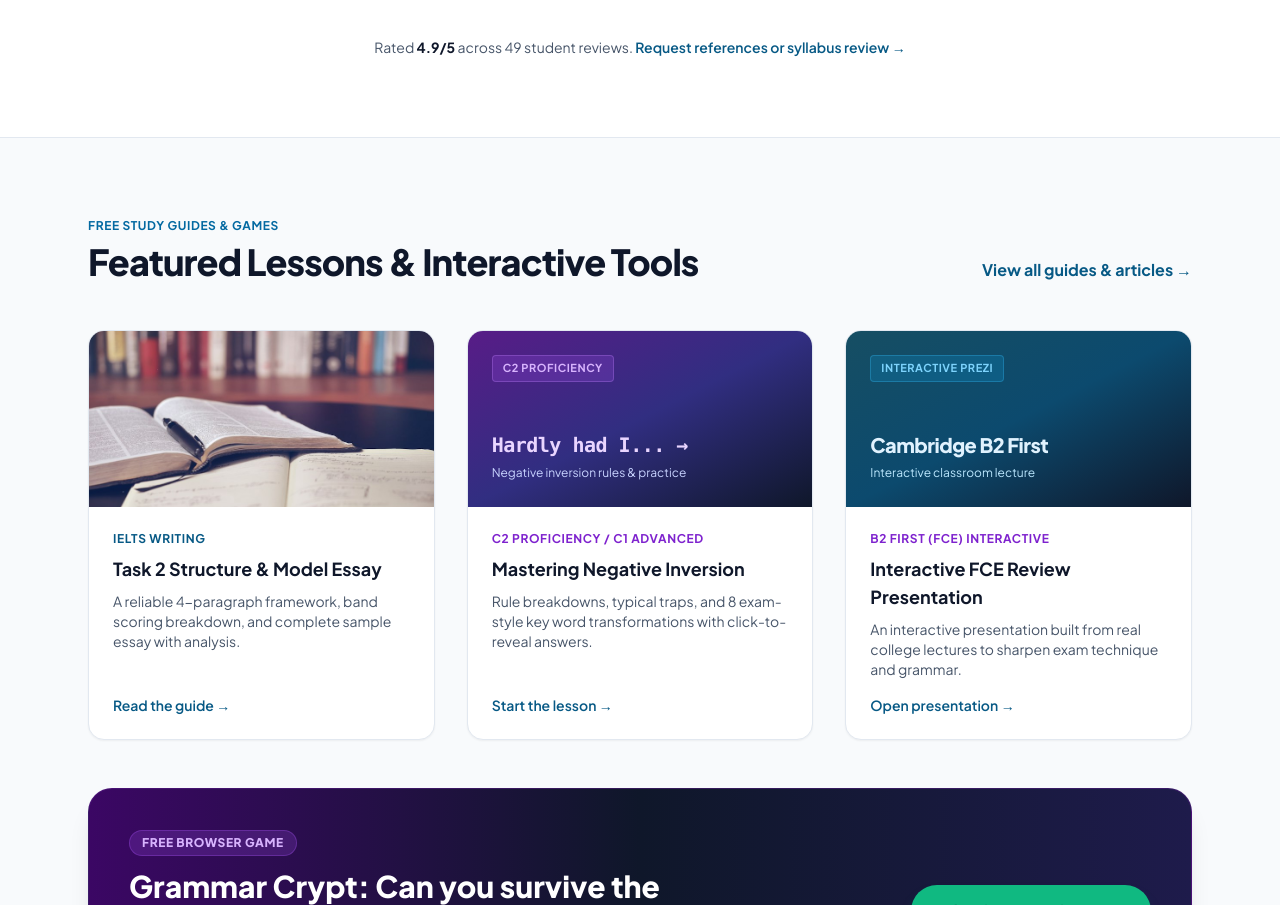
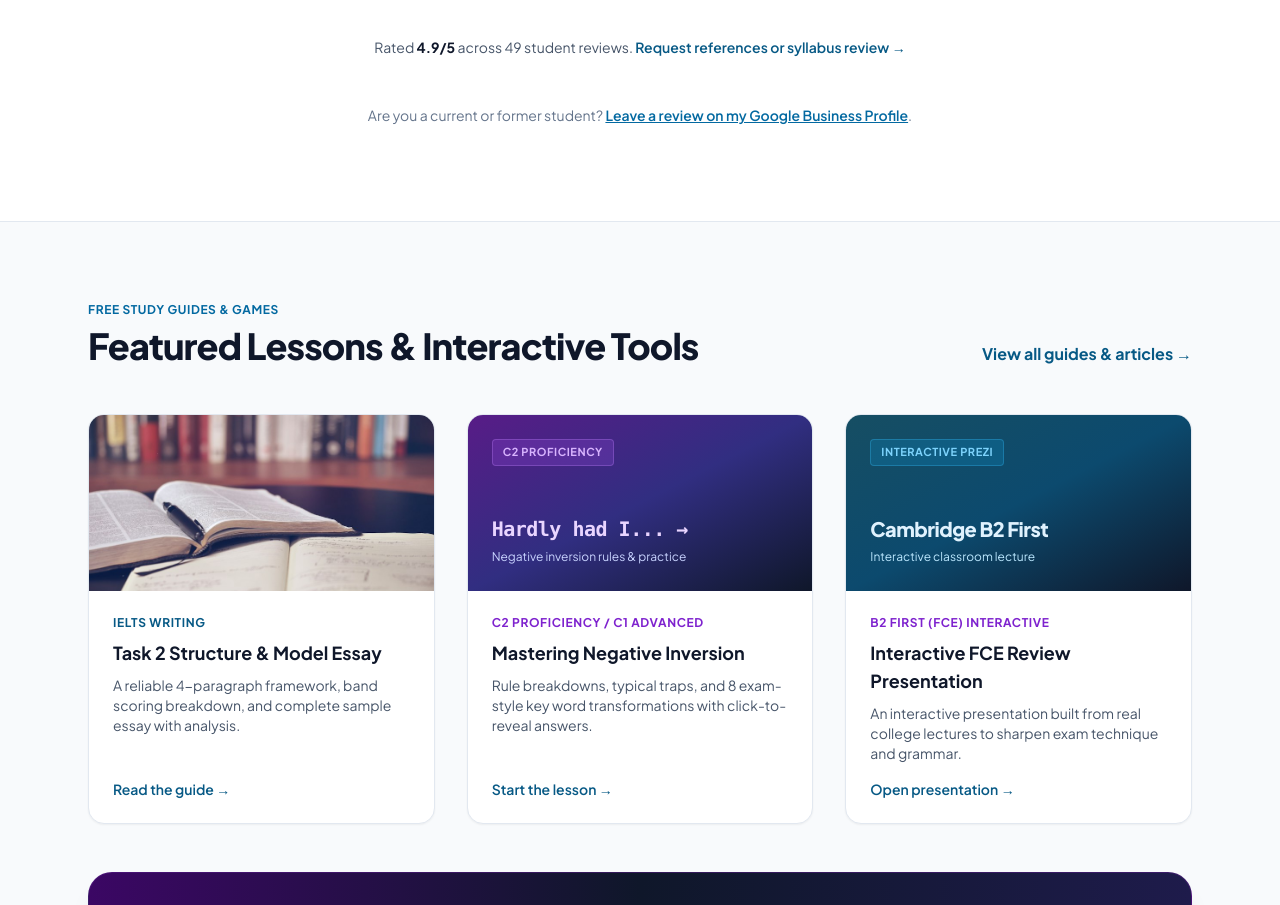
Before and after one commit to unclegareth-create/ENGLISH-TUTOR, a plain HTML site: page index.html in a window 1280 px wide. Shown: the part 4337-5242 px from the top of the page. Drawn offline with nearby package versions, Linux system fonts and the light colour scheme.

Commit message:
Remove Calendly and add Google Review collector link

```diff
--- a/index.html
+++ b/index.html
@@ -504,7 +504,13 @@
         <a href="#contact" class="font-semibold text-brand-700 hover:underline">Request references or syllabus review &rarr;</a>
       </p>
     </div>
-  </section>
+
+      <div class="mt-12 mb-4 text-center">
+        <p class="text-sm text-slate-500">Are you a current or former student?
+          <a href="https://g.page/r/YOUR_GOOGLE_BUSINESS_ID/review" target="_blank" class="text-brand-600 hover:text-brand-800 font-semibold underline">Leave a review on my Google Business Profile</a>.
+        </p>
+      </div>
+    </section>
 
   <!-- ================= FREE RESOURCES & LESSONS ================= -->
   <section id="resources" class="py-20 bg-slate-50 border-y border-slate-200" aria-labelledby="resources-title">
```
